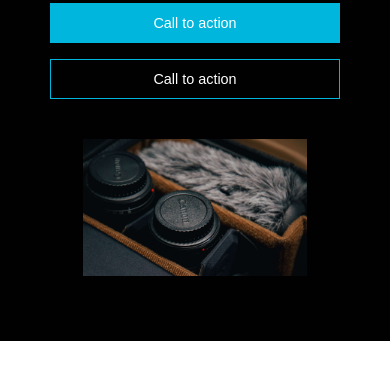
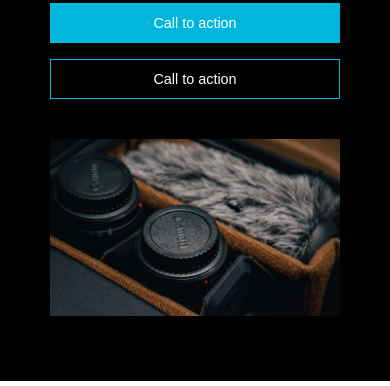
Before and after one commit to DariaCherr/project-for-Octo, a plain HTML site: page index.html in a window 390 px wide. Shown: the part 2138-2524 px from the top of the page. Drawn offline with nearby package versions, Linux system fonts and the light colour scheme.

Commit message:
version2.1

```diff
--- a/styles/_content.scss
+++ b/styles/_content.scss
@@ -90,6 +90,7 @@
                 width: 100%;
                 height: 100%;
                 object-fit: cover;
+                min-width: 290px;
             }
         }
     }
```
Also changed, not shown: styles/style.css, 1 other file.
